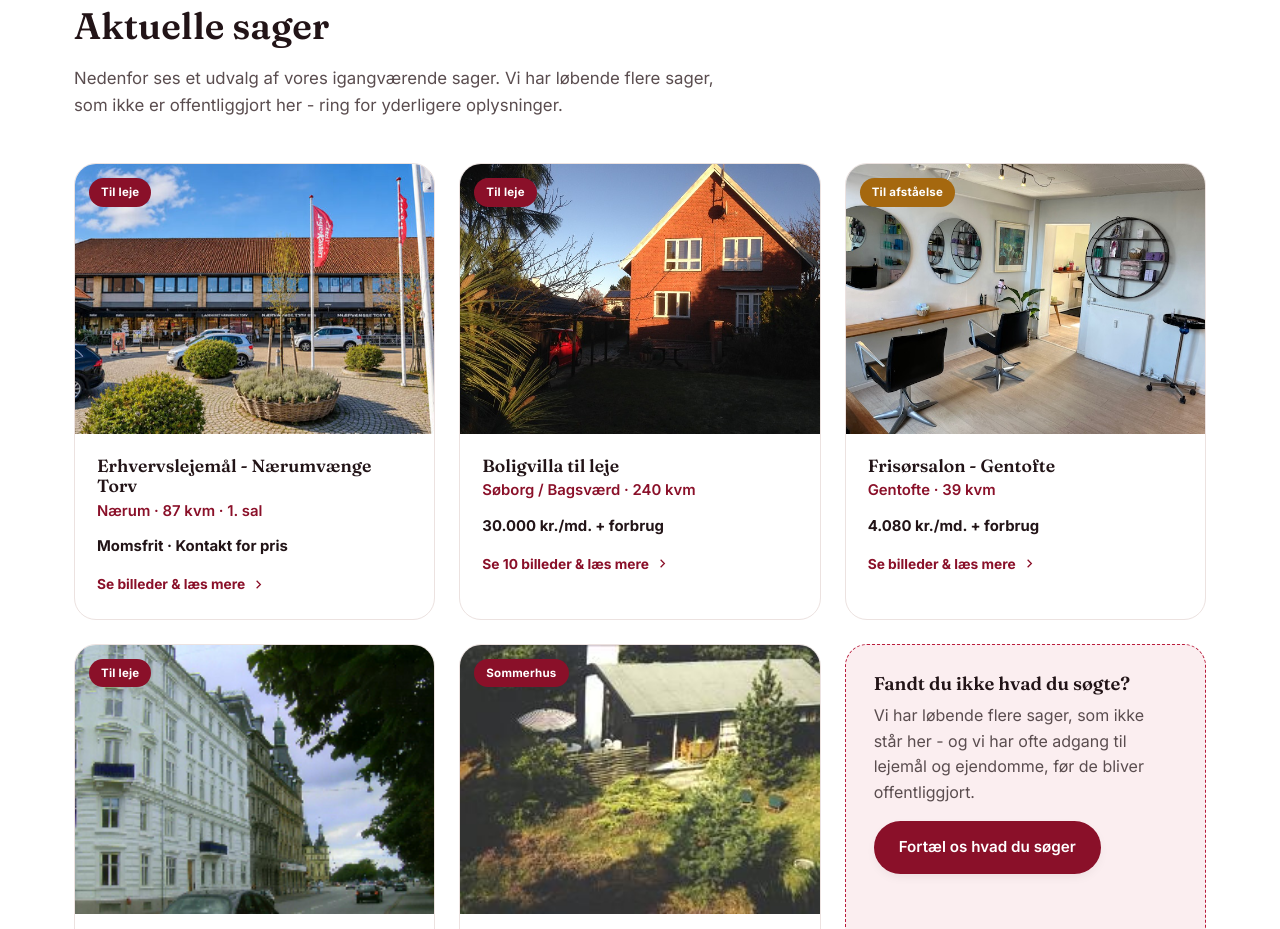
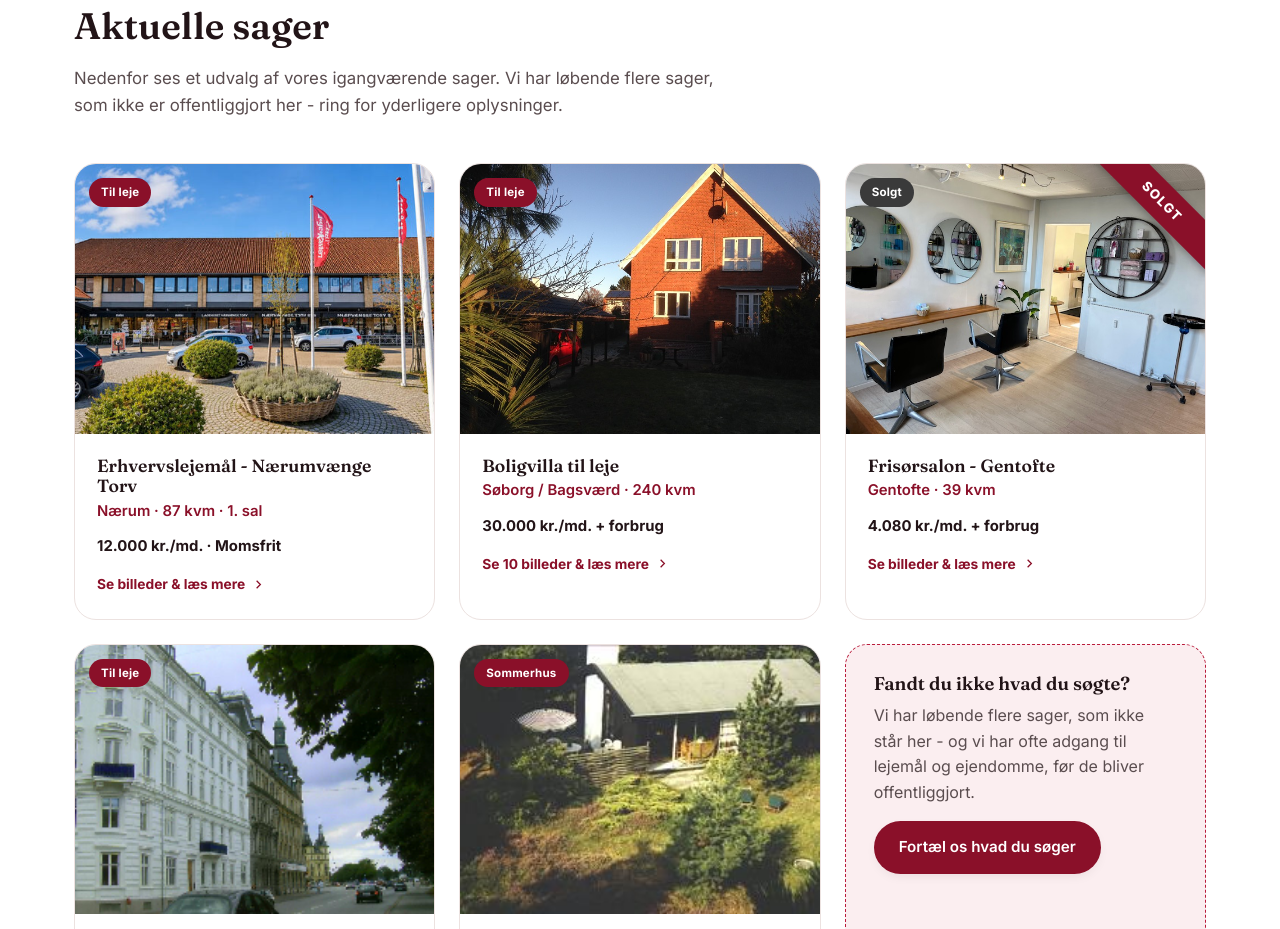
Before and after one commit to luckuszon-web/Boisen-erhverv, a plain HTML site: page index.html in a window 1280 px wide. Shown: the part 1506-2435 px from the top of the page. Drawn offline with Linux system fonts and the light colour scheme.

Commit message:
Mark frisørsalon as sold, and set the Nærumvænge Torv rent
- Added a diagonal "SOLGT" ribbon across the frisørsalon's image on
  the front page card and the listing detail page, and changed the
  small status badge from "Til afståelse" to "Solgt" to match, since
  showing both at once would have looked contradictory.
- Nærumvænge Torv is 12.000 kr./md. - replaced the "Kontakt for pris"
  placeholder with the actual rent on the front-page card, the detail
  page's meta line, and its nøgletal.

Co-Authored-By: Claude Sonnet 5 <noreply@anthropic.com>
Claude-Session: https://claude.ai/code/session_01VkYMr5q5RthwJEzQbvt7XZ

```diff
--- a/css/styles.css
+++ b/css/styles.css
@@ -295,6 +295,25 @@ p{ margin: 0 0 1em; color: var(--ink-soft); }
 }
 .badge-salg{ background: #1f6f4d; }
 .badge-afst{ background: #a5680f; }
+.badge-solgt{ background: #3a3a3a; }
+
+.sold-ribbon{
+  position: absolute;
+  top: 20px;
+  right: -42px;
+  width: 170px;
+  padding: 7px 0;
+  background: var(--brand);
+  color: #fff;
+  font-size: .82rem;
+  font-weight: 800;
+  letter-spacing: .1em;
+  text-align: center;
+  text-transform: uppercase;
+  transform: rotate(45deg);
+  box-shadow: 0 2px 8px rgba(0,0,0,.3);
+  z-index: 2;
+}
 .listing-body{ padding: 22px; }
 .listing-body h3{ font-size: 1.1rem; margin-bottom: .2em; }
 .listing-meta{ font-size: .82rem; color: var(--brand); font-weight: 600; margin-bottom: .8em; }
--- a/index.html
+++ b/index.html
@@ -188,7 +188,7 @@
           <div class="listing-body">
             <h3>Erhvervslejemål - Nærumvænge Torv</h3>
             <p class="listing-meta">Nærum · 87 kvm · 1. sal</p>
-            <p class="listing-price">Momsfrit · Kontakt for pris</p>
+            <p class="listing-price">12.000 kr./md. · Momsfrit</p>
             <span class="listing-more">Se billeder &amp; læs mere <svg viewBox="0 0 24 24"><path d="M9 18l6-6-6-6"/></svg></span>
           </div>
         </a>
@@ -208,8 +208,9 @@
 
         <a class="card listing-card" href="sager/frisorsalon-gentofte/">
           <div class="listing-media">
-            <img src="images/frisor-gentofte-1.jpg" alt="Frisørsalon til afståelse i Gentofte, 39 kvm" loading="lazy">
-            <span class="badge badge-afst">Til afståelse</span>
+            <img src="images/frisor-gentofte-1.jpg" alt="Frisørsalon i Gentofte, 39 kvm - solgt" loading="lazy">
+            <span class="badge badge-solgt">Solgt</span>
+            <span class="sold-ribbon">Solgt</span>
           </div>
           <div class="listing-body">
             <h3>Frisørsalon - Gentofte</h3>
```
Also changed, not shown: sager/frisorsalon-gentofte/index.html (+2 -1 lines), sager/naerumvaenge-torv/index.html (+2 -1 lines).
